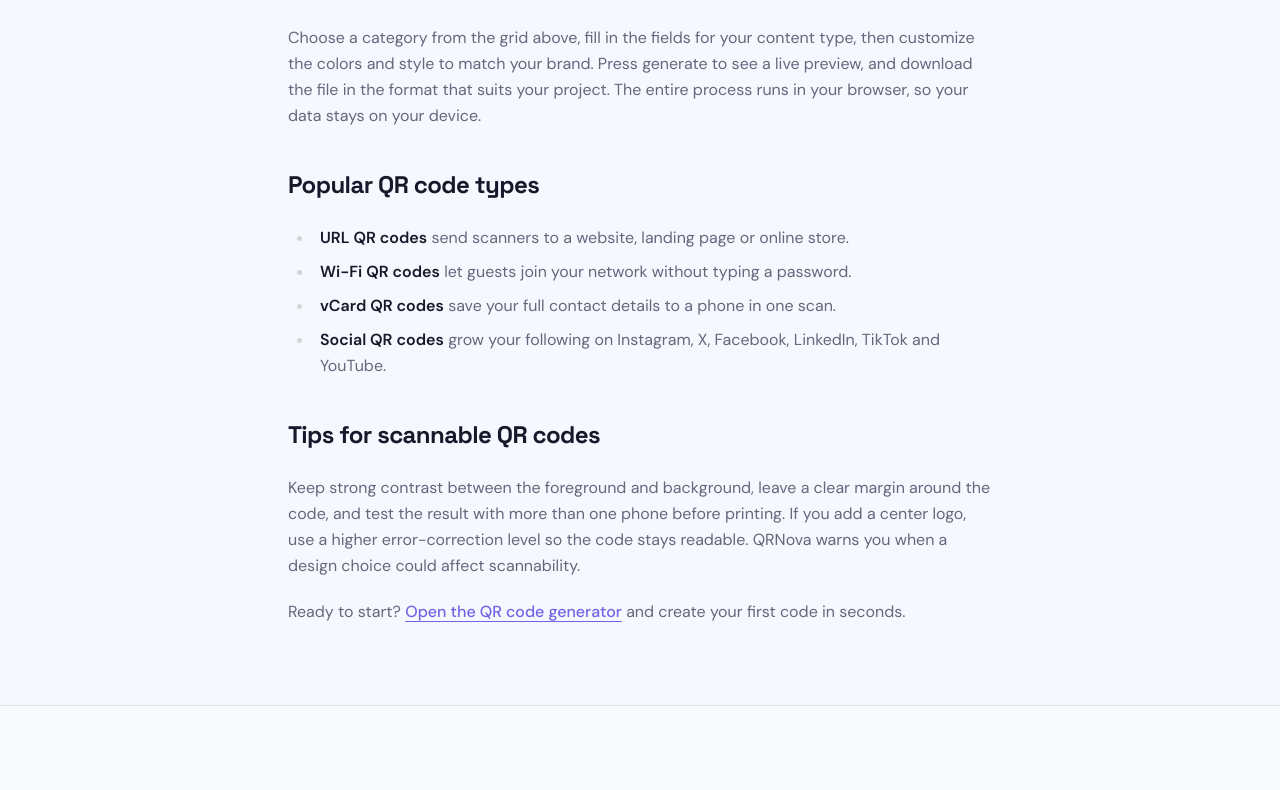
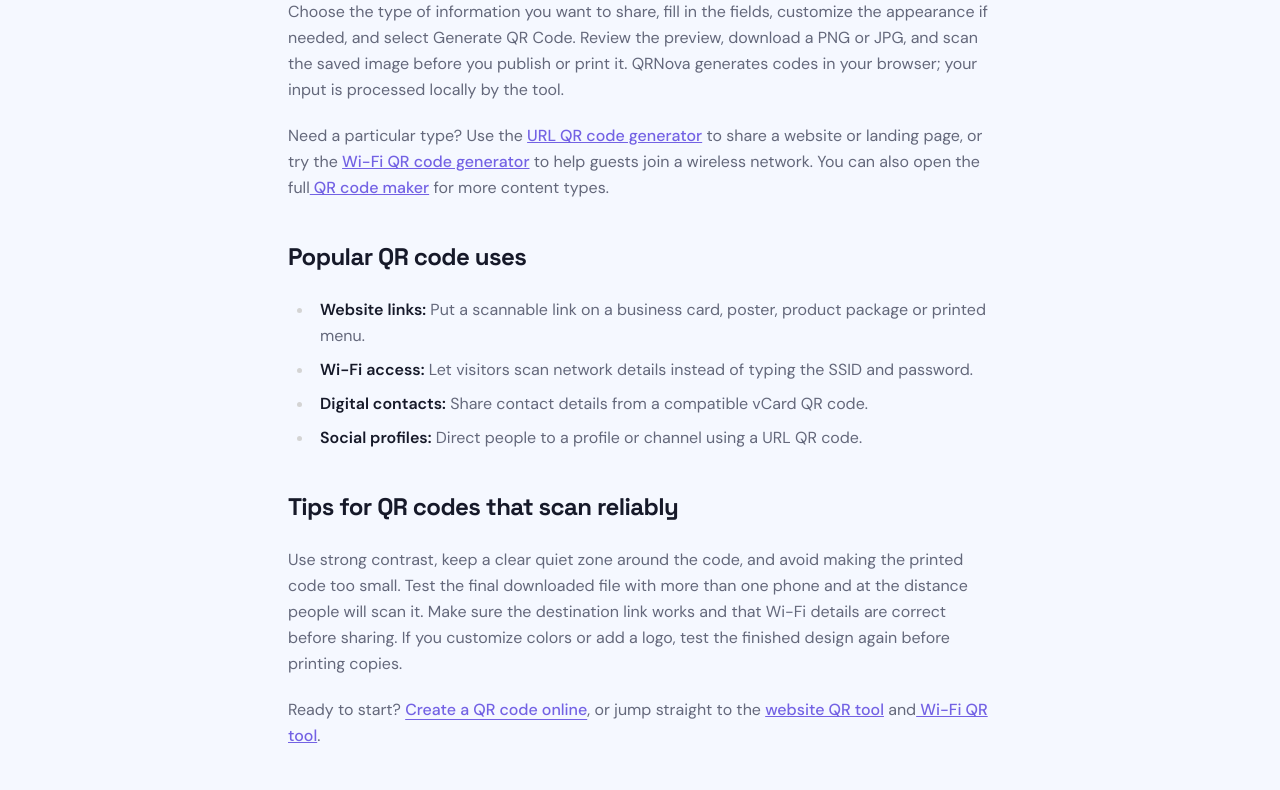
Before and after one commit to maryamsafdar/qrnova, a React (Vite) app in the folder src/frontend/: page / in a window 1280 px wide. Shown: the part 3666-4456 px from the top of the page. Built offline with nearby package versions, Linux system fonts and the light colour scheme; what @caffeineai/core-infrastructure would draw is missing.

Commit message:
Improve QRNova helpful content and contextual internal links

```diff
--- a/src/frontend/src/components/home/SeoContent.tsx
+++ b/src/frontend/src/components/home/SeoContent.tsx
@@ -13,67 +13,54 @@ export function SeoContent() {
           </h2>
           <p className="mt-4 leading-relaxed">
             A QR (quick response) code is a two-dimensional barcode that stores
-            data in a square grid of black and white modules. A smartphone
-            camera reads the pattern and instantly opens a link, joins a
-            network, saves a contact or performs another action. Because QR
-            codes hold far more information than a traditional barcode, they are
-            ideal for bridging printed material and digital experiences.
+            information in a square pattern. A phone camera can read it to open a
+            website, connect to Wi-Fi, save contact details or start another action.
+            QR codes make it easy to connect printed materials with useful digital
+            information.
           </p>
 
           <h2 className="mt-10 font-display text-2xl font-bold tracking-tight text-foreground">
             How to create a QR code with QRNova
           </h2>
           <p className="mt-4 leading-relaxed">
-            Choose a category from the grid above, fill in the fields for your
-            content type, then customize the colors and style to match your
-            brand. Press generate to see a live preview, and download the file
-            in the format that suits your project. The entire process runs in
-            your browser, so your data stays on your device.
+            Choose the type of information you want to share, fill in the fields,
+            customize the appearance if needed, and select Generate QR Code. Review
+            the preview, download a PNG or JPG, and scan the saved image before you
+            publish or print it. QRNova generates codes in your browser; your input
+            is processed locally by the tool.
+          </p>
+          <p className="mt-4 leading-relaxed">
+            Need a particular type? Use the <Link to="/url-qr-code-generator">URL QR code generator</Link>
+            {" "}to share a website or landing page, or try the <Link to="/wifi-qr-code-generator">Wi-Fi QR code generator</Link>
+            {" "}to help guests join a wireless network. You can also open the full
+            <Link to="/generator" search={{ type: "url" }}> QR code maker</Link> for more content types.
           </p>
 
           <h2 className="mt-10 font-display text-2xl font-bold tracking-tight text-foreground">
-            Popular QR code types
+            Popular QR code uses
           </h2>
           <ul className="mt-4 space-y-2 leading-relaxed">
-            <li>
-              <strong className="text-foreground">URL QR codes</strong> send
-              scanners to a website, landing page or online store.
-            </li>
-            <li>
-              <strong className="text-foreground">Wi-Fi QR codes</strong> let
-              guests join your network without typing a password.
-            </li>
-            <li>
-              <strong className="text-foreground">vCard QR codes</strong> save
-              your full contact details to a phone in one scan.
-            </li>
-            <li>
-              <strong className="text-foreground">Social QR codes</strong> grow
-              your following on Instagram, X, Facebook, LinkedIn, TikTok and
-              YouTube.
-            </li>
+            <li><strong className="text-foreground">Website links:</strong> Put a scannable link on a business card, poster, product package or printed menu.</li>
+            <li><strong className="text-foreground">Wi-Fi access:</strong> Let visitors scan network details instead of typing the SSID and password.</li>
+            <li><strong className="text-foreground">Digital contacts:</strong> Share contact details from a compatible vCard QR code.</li>
+            <li><strong className="text-foreground">Social profiles:</strong> Direct people to a profile or channel using a URL QR code.</li>
           </ul>
 
           <h2 className="mt-10 font-display text-2xl font-bold tracking-tight text-foreground">
-            Tips for scannable QR codes
+            Tips for QR codes that scan reliably
           </h2>
           <p className="mt-4 leading-relaxed">
-            Keep strong contrast between the foreground and background, leave a
-            clear margin around the code, and test the result with more than one
-            phone before printing. If you add a center logo, use a higher
-            error-correction level so the code stays readable. QRNova warns you
-            when a design choice could affect scannability.
+            Use strong contrast, keep a clear quiet zone around the code, and avoid
+            making the printed code too small. Test the final downloaded file with
+            more than one phone and at the distance people will scan it. Make sure
+            the destination link works and that Wi-Fi details are correct before
+            sharing. If you customize colors or add a logo, test the finished design
+            again before printing copies.
           </p>
           <p className="mt-4 leading-relaxed">
-            Ready to start?{" "}
-            <Link
-              to="/generator"
-              search={{ type: "url" }}
-              className="font-medium text-primary underline-offset-4 hover:underline"
-            >
-              Open the QR code generator
-            </Link>{" "}
-            and create your first code in seconds.
+            Ready to start? <Link to="/generator" search={{ type: "url" }} className="font-medium text-primary underline-offset-4 hover:underline">Create a QR code online</Link>,
+            or jump straight to the <Link to="/url-qr-code-generator">website QR tool</Link> and
+            <Link to="/wifi-qr-code-generator"> Wi-Fi QR tool</Link>.
           </p>
         </article>
       </div>
```
